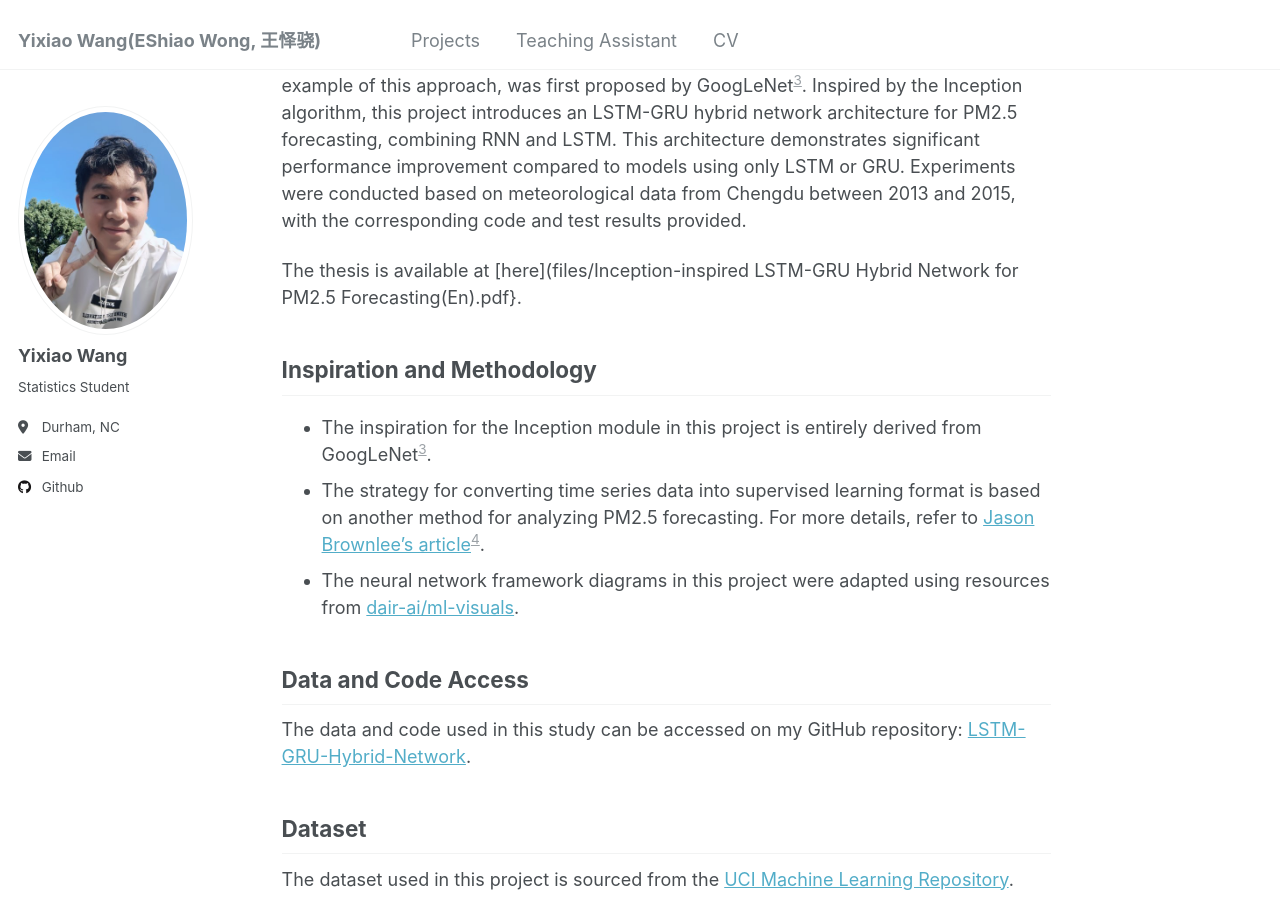
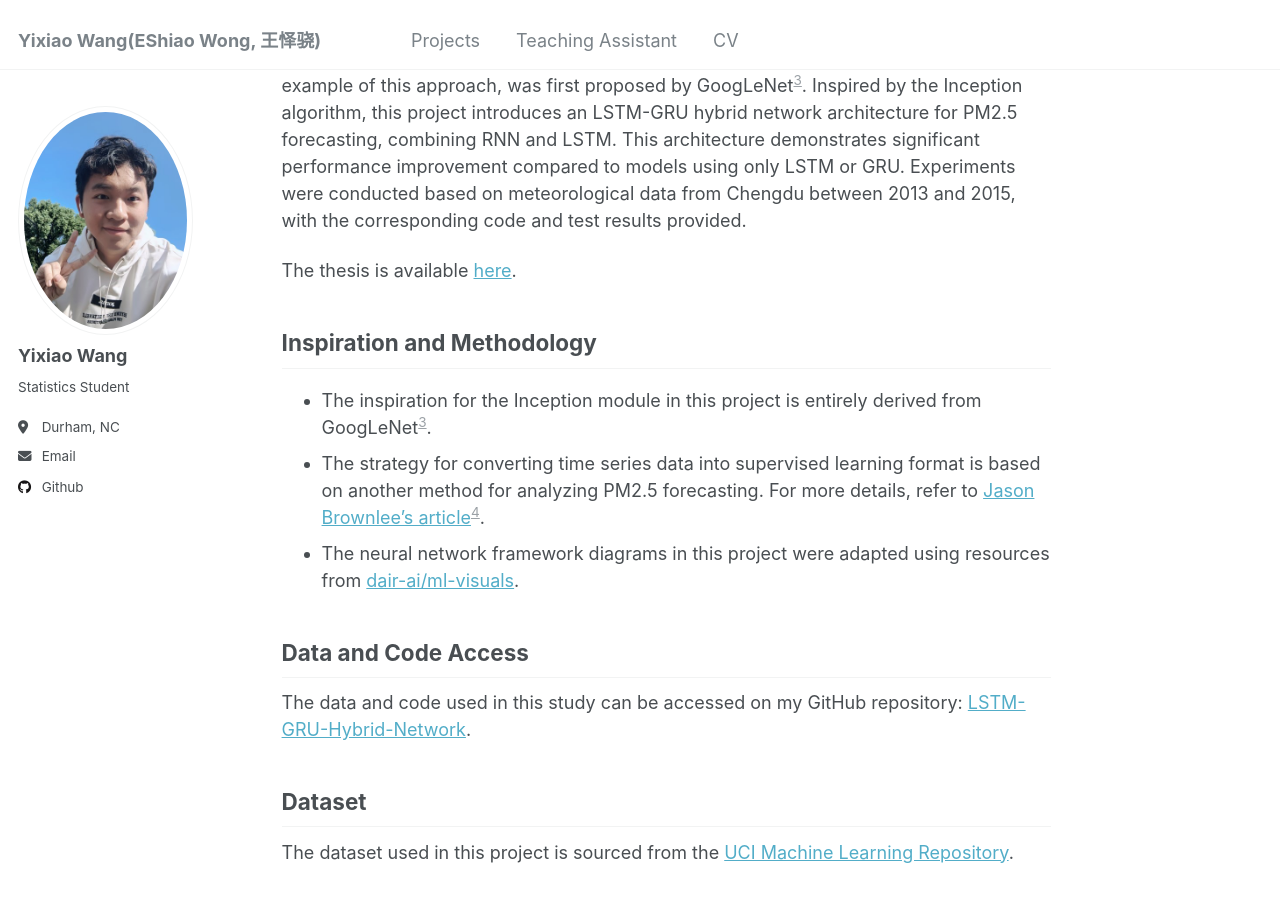
Before and after one commit to Yixiao-Wang-Stats/Yixiao-Wang-Stats.github.io, a Jekyll site: the page built from _projects/LSTM-GRU-Hybrid-Network.md, in a window 1280 px wide and 900 px high, scrolled down 415 px. Built offline with Jekyll 4.4.1, drawn with Linux system fonts in a browser that asks for light colours; nearby versions of some CDN libraries; library files that are not in the unit come from our copies; a script that is not in the unit is left out.

Commit message:
Update LSTM-GRU-Hybrid-Network.md

```diff
--- a/_projects/LSTM-GRU-Hybrid-Network.md
+++ b/_projects/LSTM-GRU-Hybrid-Network.md
@@ -11,7 +11,7 @@ excerpt: "This is my final project for _Time Series Analysis_ course"
 ## Overview
 Predicting PM2.5 is crucial for environmental management. In recent years, with the rapid development of machine learning and deep learning, numerous machine learning methods have been applied to time series forecasting, such as RNN, LSTM[^1], and GRU[^2]. However, different models have their own advantages and disadvantages when handling various data types. Recently, some novel architectures have begun integrating different types of neural networks to leverage their respective strengths. The Inception module, a typical example of this approach, was first proposed by GoogLeNet[^3]. Inspired by the Inception algorithm, this project introduces an LSTM-GRU hybrid network architecture for PM2.5 forecasting, combining RNN and LSTM. This architecture demonstrates significant performance improvement compared to models using only LSTM or GRU. Experiments were conducted based on meteorological data from Chengdu between 2013 and 2015, with the corresponding code and test results provided.
 
-The thesis is available at [here](files/Inception-inspired LSTM-GRU Hybrid Network for PM2.5 Forecasting(En).pdf}.
+The thesis is available [here](files/Inception-inspired%20LSTM-GRU%20Hybrid%20Network%20for%20PM2.5%20Forecasting(En).pdf).
 
 ## Inspiration and Methodology
 - The inspiration for the Inception module in this project is entirely derived from GoogLeNet[^3].
```
